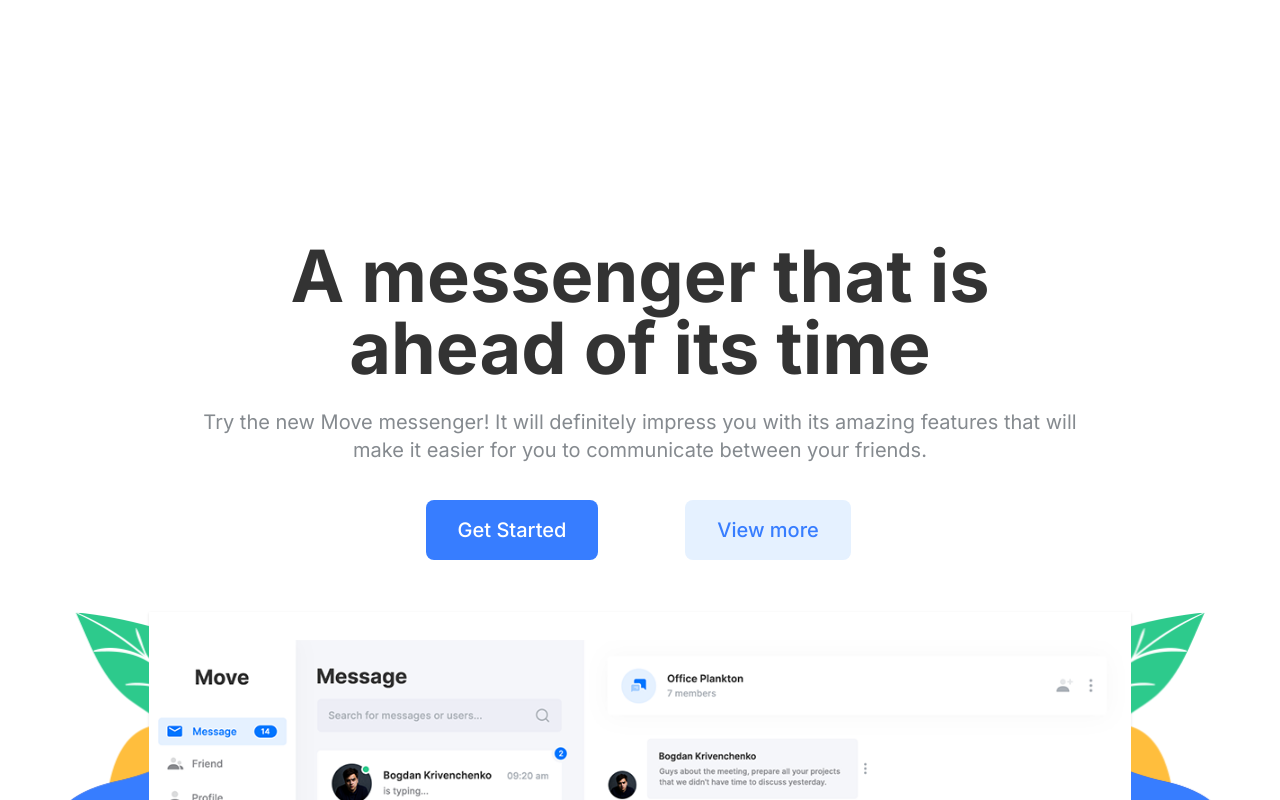
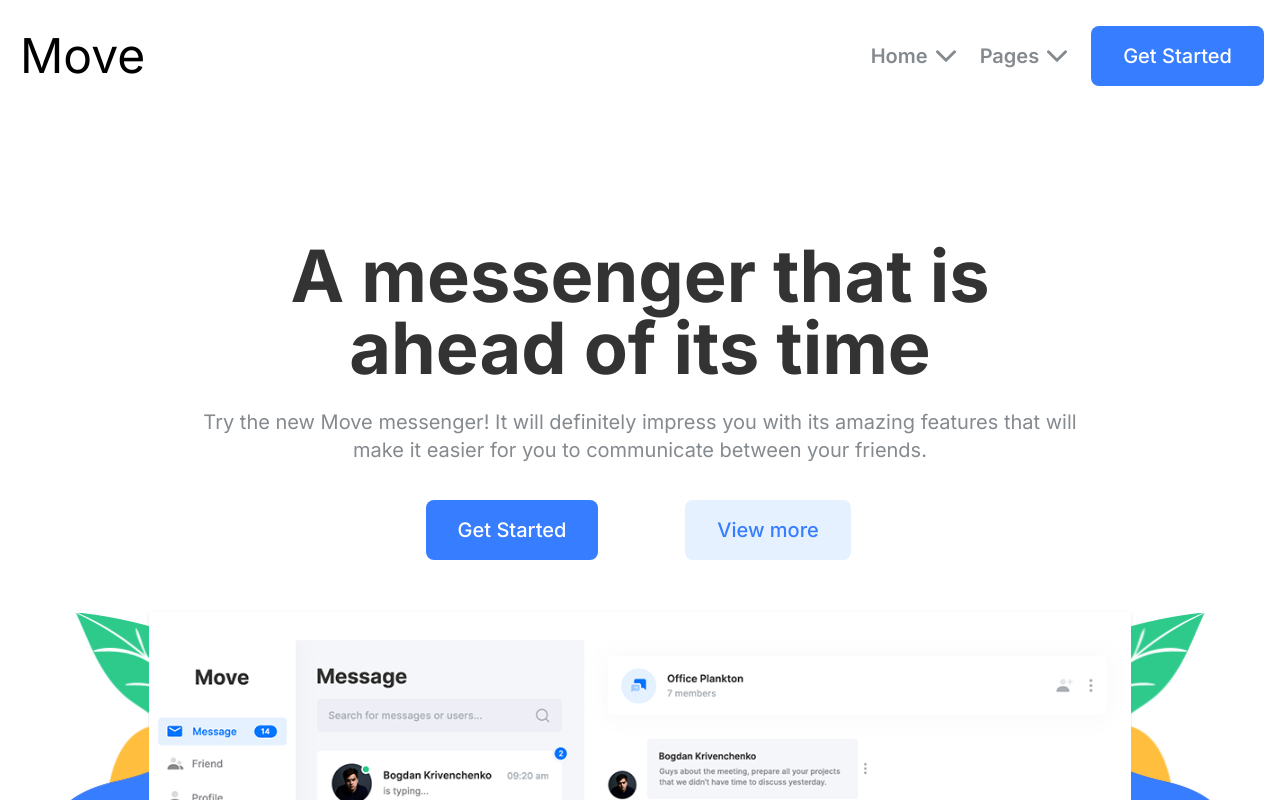
Before and after one commit to J-Friedemann/Move-next, a Next.js app: page / in a window 1280 px wide. Shown: the top 800 px of the page. Built offline with nearby package versions, Linux system fonts and the light colour scheme.

Commit message:
ajustado header

```diff
--- a/app/Components/Header/Header.jsx
+++ b/app/Components/Header/Header.jsx
@@ -6,14 +6,29 @@ import MenuPage from "./components/MenuPage";
 import Link from "next/link";
 
 const Header = () => {
+  const [open, setOpen] = React.useState(false);
   return (
     <header className=" w-full bg-support4 fixed top-0 left-0  z-30">
-      <div className="w-72 sm:flex sm:justify-between items-center md:max-w-7xl md:mx-auto my-6">
+      <div className=" sm:flex sm:justify-between items-center md:max-w-7xl md:mx-auto my-6 relative">
+        <div className="flex z-50 sm:w-auto w-full justify-between px-5 py-2 ">
           <Link href="/">
-          <h1 className="text-5xl text-TColor1 px-5 py-2">Move</h1>
+            <h1 className="text-5xl text-TColor1 ">Move</h1>
           </Link>
-
-        <div className="flex justify-between space-x-6">
+          <button className="text-3xl sm:hidden" onClick={() => setOpen(!open)}>
+            <img
+              width={30}
+              height={30}
+              src={`${open ? "/close-outline.svg" : "/menu-outline.svg"}`}
+              alt=""
+            />
+          </button>
+        </div>
+        <div
+          className={` absolute bg-support4 w-screen h-screen bottom-0 top-24 pl-8 space-y-6 duration-500 ${
+            open ? "left-0" : "left-[-100%]"
+          } sm:left-0 sm:relative sm:w-auto sm:h-auto sm:space-y-0 sm:duration-0 sm:pl-0 sm:content-center sm:flex sm:top-0 sm:items-center gap-6`}
+        >
+          <div className="sm:flex justify-between space-y-6 sm:space-y-0 sm:space-x-6">
             <MenuHome />
             <MenuPage />
           </div>
@@ -21,6 +36,7 @@ const Header = () => {
             Get Started
           </button>
         </div>
+      </div>
     </header>
   );
 };
--- a/app/home/business/page.jsx
+++ b/app/home/business/page.jsx
@@ -10,7 +10,7 @@ import FreeDebit from "../../../public/FreeDebit.svg";
 
 const page = () => {
   return (
-    <section className="container max-w-7xl mt-20 mx-auto">
+    <section className="container max-w-7xl mt-40 mx-auto">
       <div className="grid grid-flow-row mx-auto gap-10 lg:grid-cols-2 p-4">
         <div className="grid grid-flow-row max-w-[16rem] xs:max-w-xs sm:max-w-md lg:max-w-lg mx-auto gap-4 lg:gap-8 lg:place-content-center">
           <h1 className="text-support1 font-bold lg:text-6xl md:text-5xl sm:text-4xl xs:text-3xl text-2xl">
--- a/app/layout.js
+++ b/app/layout.js
@@ -14,6 +14,7 @@ export default function RootLayout({ children }) {
   return (
     <html lang="en">
       <body className={inter.className}>
+        <Header />
         {children}
 
         <Footer />
```
Also changed, not shown: public/close-outline.svg (added), public/menu-outline.svg (added). Lines whose indentation alone changed are shown as unchanged.
